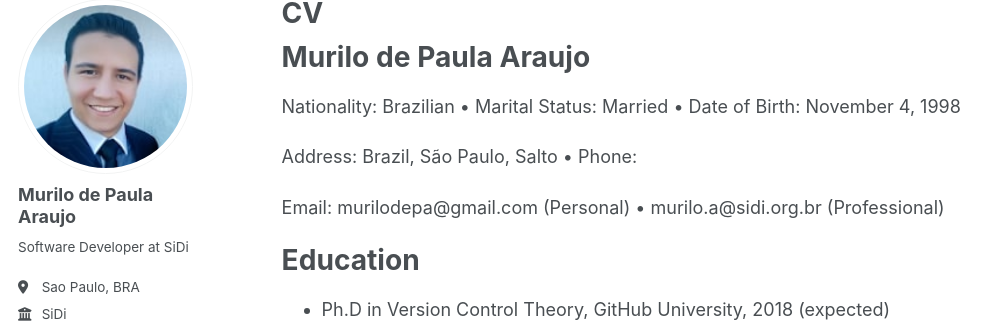
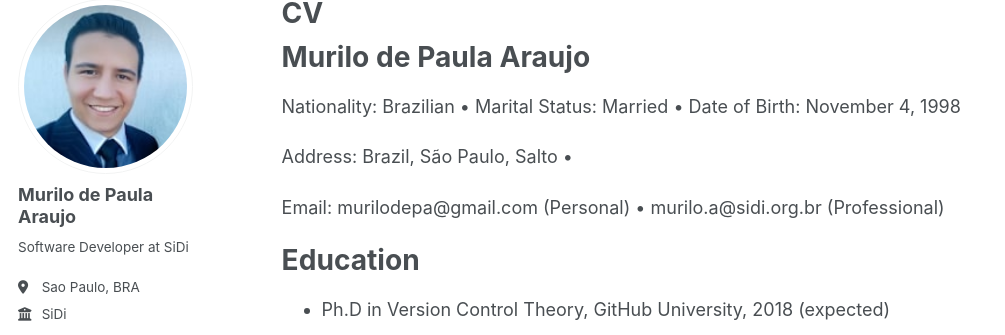
Before and after one commit to murilodepa/murilodepa.github.io, a Jekyll site: the page built from _pages/cv.md, in a window 1280 px wide and 900 px high. Shown: the part 100-435 px from the top of the window, without its empty margins (0-1005 px from the left). Built offline with Jekyll 4.4.1, drawn with Linux system fonts in a browser that asks for light colours; some web fonts are replaced; a script that is not in the unit is left out.

Commit message:
Update cv.md

```diff
--- a/_pages/cv.md
+++ b/_pages/cv.md
@@ -18,10 +18,6 @@ redirect_from:
 </p>
 <p>
   Address: {{ site.data.personal.address }} •
-  Phone:
-  {% for phone in site.data.personal.phones %}
-    {{ phone }}{% unless forloop.last %} • {% endunless %}
-  {% endfor %}
 </p>
 <p>
   Email:
```
